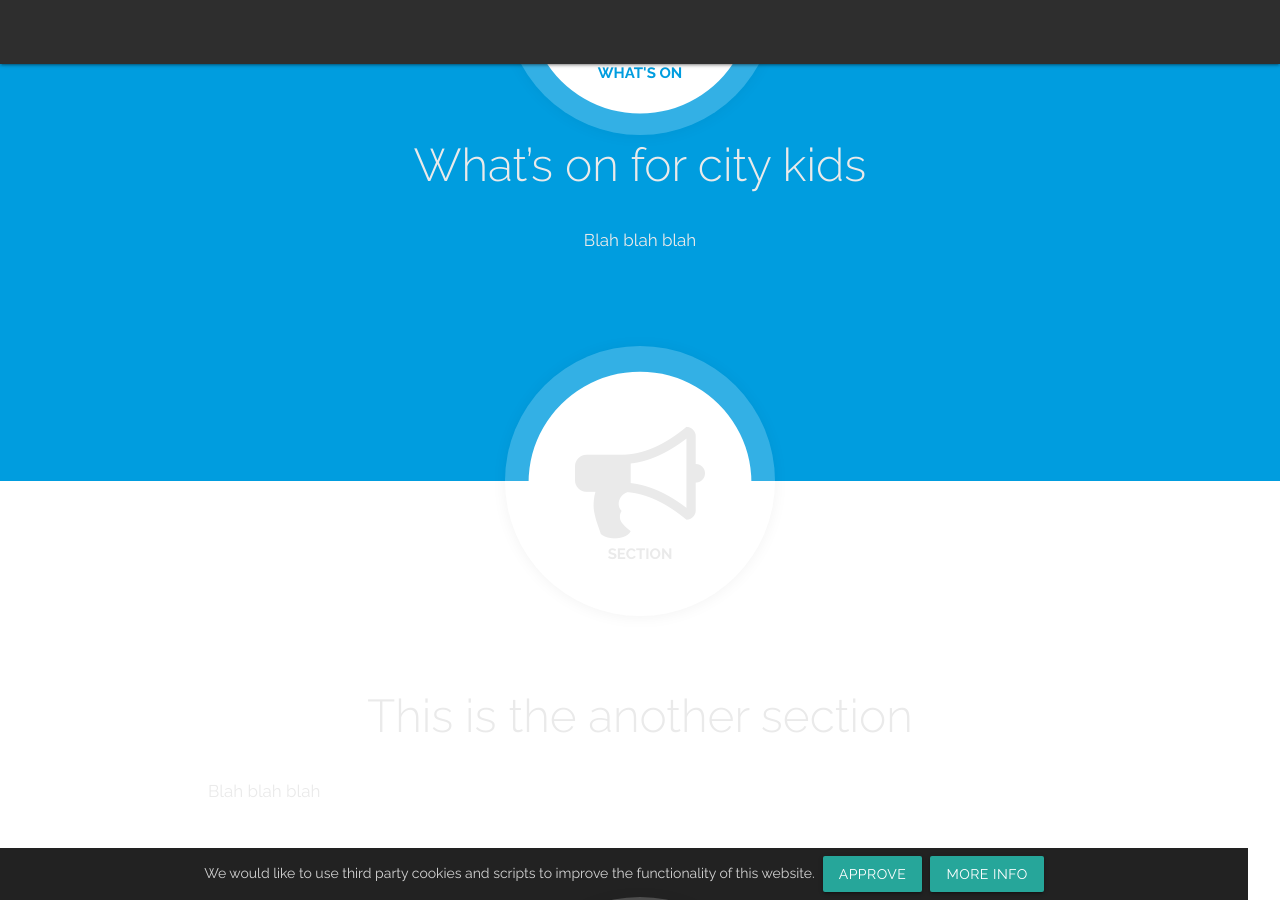
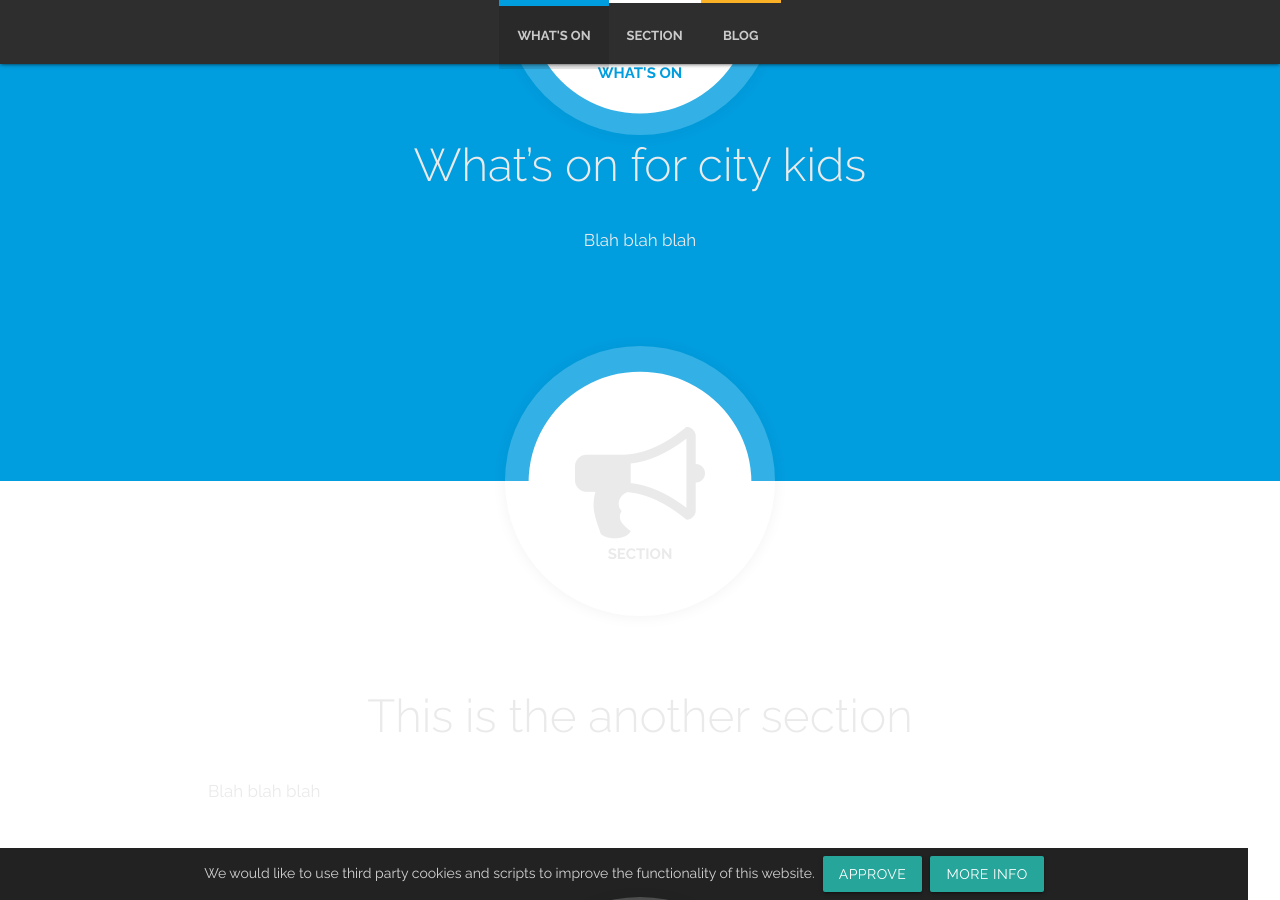
Before and after one commit to woodcock3/citychurch, a Jekyll site: the page built from _kids/2020-01-03-blog.md, in a window 1280 px wide and 900 px high. Built offline with Jekyll 4.4.1, drawn with Linux system fonts in a browser that asks for light colours.

Commit message:
Update collectionnav.html

```diff
--- a/_includes/collectionnav.html
+++ b/_includes/collectionnav.html
@@ -2,7 +2,7 @@
   <div class="nav-wrapper">
     <a href="#" data-target="mobile-demo" class="sidenav-trigger"><i class="left fa fa-bars fa-2x"></i></a>
     <ul class="hide-on-med-and-down">
-    {% for node in site.staff %}
+    {% for node in site.kids %}
       {% capture id %}{{ node.id | remove:'/' | downcase }}{% endcapture %}
       <li class="p-{{id}}"><a href="#{{id}}">{{node.title}}</a></li>
     {% endfor %}
@@ -11,7 +11,7 @@
 </nav>
 
 <ul class="sidenav" id="mobile-demo">
-{% for node in site.staff %}
+{% for node in site.kids %}
   {% capture id %}{{ node.id | remove:'/' | downcase }}{% endcapture %}
   <li class="p-{{id}}"><a class="sidenav-close" href="#{{id}}">{{node.title}}</a></li>
 {% endfor %}
```
